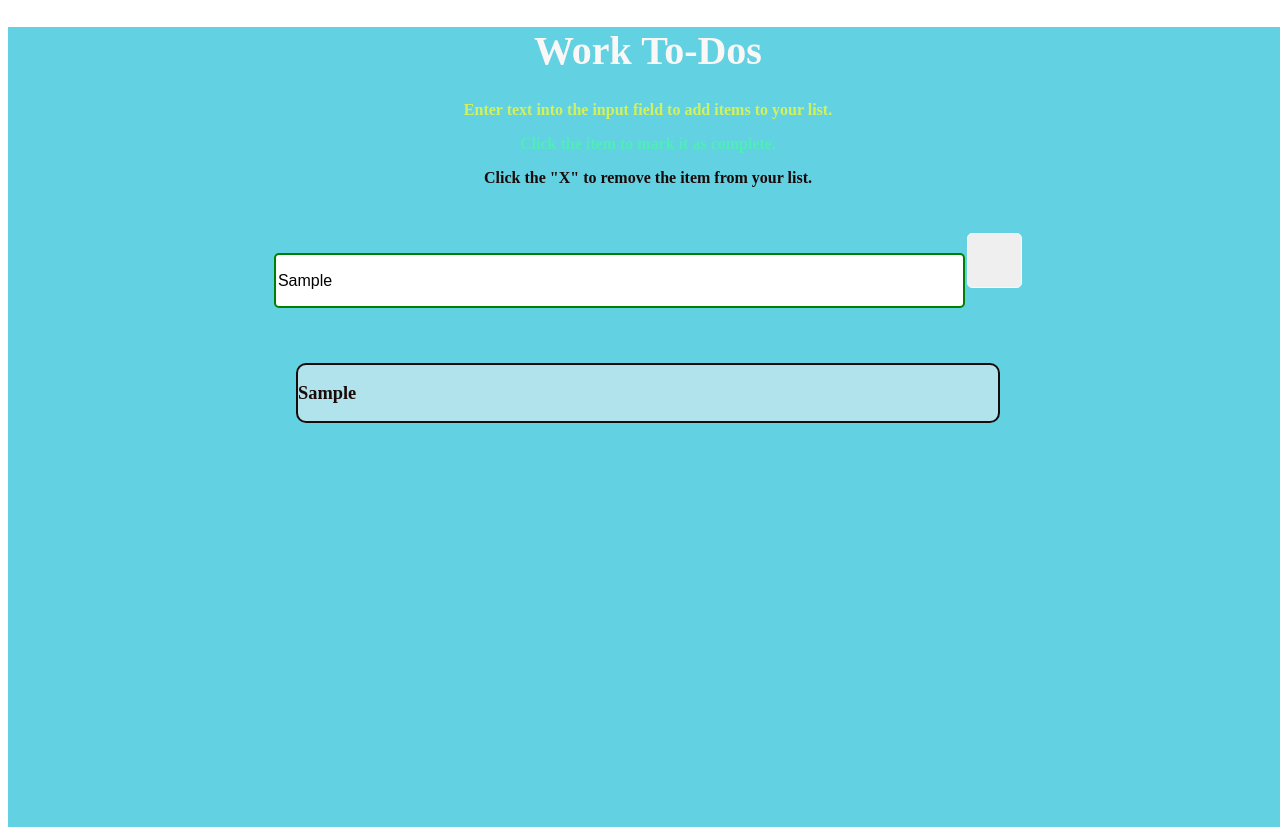
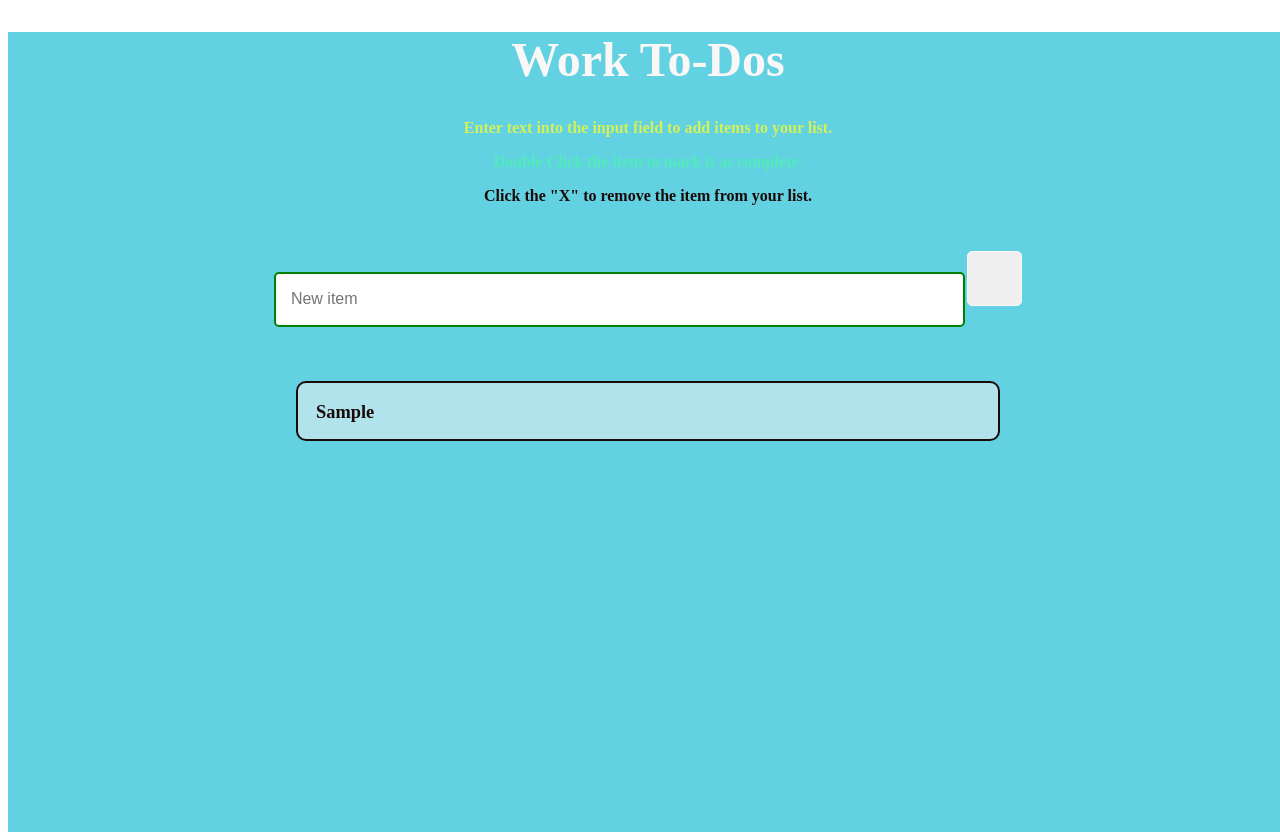
Before and after one commit to Samson1340/To-do-list, a plain HTML site: page index.html in a window 1280 px wide. Both pictures are taken after typing "Sample" into the empty fields and a click on the button 994 px from the left and 260 px from the top of the page. Drawn offline with Linux system fonts and the light colour scheme; some icons are missing.

Commit message:
Final Commit

```diff
--- a/index.html
+++ b/index.html
@@ -12,7 +12,7 @@
     <main>
         <h1>Work To-Dos</h1>
         <p>Enter text into the input field to add items to your list.</p>
-        <p>Click the item to mark it as complete.</p>
+        <p>Double Click the item to mark it as complete.</p>
         <p>Click the "X" to remove the item from your list.</p>
         <form id="form">
             <input type="text" name="new-item" id="new-item" placeholder="New item"/>
@@ -20,10 +20,7 @@
             <span class="error-msg"></span>
         </form>
         <div class="list-items">
-            <!-- <div class="list-single-item">
-                <p>this is my first item</p>
-                <span class="close"><i class="lni lni-close"></i></span>
-            </div> -->
+
         </div>
     </main>
     <script src="./main.js"></script>
--- a/main.js
+++ b/main.js
@@ -5,9 +5,12 @@ const listItems = document.querySelector(".list-items");
 const errorMsg = document.querySelector(".error-msg");
 
 
+// On submit validation part
+
 form.addEventListener("submit", (e) => {
     e.preventDefault();
     let value = newItem.value;
+    newItem.value = "";
 
     if(!checkValue(value)){
 
@@ -16,38 +19,45 @@ form.addEventListener("submit", (e) => {
         newItem.classList.add("error1");
 
     }
-    // else if(!isLetter(value)){
-    //     errorMsg.innerHTML = "The new item not be Number";
-    //     errorMsg.classList.add("error");
-    //     newItem.classList.add("error1");
-
-    // }
-
+    else if(!isLetter(value)){
+        errorMsg.innerHTML = "The new item not be Number";
+        errorMsg.classList.add("error");
+        newItem.classList.add("error1");
+    }
     else{
         errorMsg.innerHTML = " ";
         errorMsg.classList.remove("error");
         newItem.classList.remove("error1");
         newItem.classList.add("success");
-        creatList(value);
+        createList(value);
     }
+});
 
-});
+
+
+// function for to check the empty values
 
 function checkValue(value) {
     return value.length === 0 ? false : true;
 }
 
-// function isLetter(value) {
-//     return isNumber(value) ? false : true;
-// }
+// function for to check the input is Number or not
+
+function isLetter(value) {
+    return isNaN(value) ? true : false;
+}
 
 
-function creatList(value){
+
+// function for creating the new to do list items
+
+function createList(value){
     let div = document.createElement('div');
     div.className = "list-single-item";
 
     let p = document.createElement('p');
     let text = document.createTextNode(value);
+    p.className = "list";
     p.appendChild(text);
 
     let span = document.createElement('span');
@@ -59,12 +69,31 @@ function creatList(value){
     div.appendChild(p);
     div.appendChild(span);
     listItems.appendChild(div);
+    deleteList();
+    completed(value);
+
 }
 
-var close = document.getElementsByClassName("close");
+// Function for completed tasks mark
 
-close.addEventListener("click", function() {
-    let div = this.parentElement;
-    // div.remove();
-    div.style.display = "none";
-});
+function completed(value){
+    const div = document.querySelectorAll(".list-single-item");
+    const list = document.querySelectorAll(".list");
+    for (let i = 0; i < div.length; i++) {
+    div[i].addEventListener("dblclick", (event) => {
+        list[i].textContent = value + " : Completed";
+        list[i].style.color = "green";
+    });
+}
+}
+
+// Function for delete a list function
+
+function deleteList(){
+const close = document.querySelectorAll(".close");
+for (let i = 0; i < close.length; i++) {
+close[i].addEventListener("click", (event) => {
+        close[i].parentElement.remove();
+    });
+}
+}
--- a/style.scss
+++ b/style.scss
@@ -19,9 +19,9 @@ main{
     height: 100vh;
     background-color: $bs-main-bg;
     text-align: center;
-    // padding-top: 1px;
+
     h1{
-        font-size: 5em;
+        font-size: 6em;
         color: $bs-main-white;
     }
     p{
@@ -48,6 +48,7 @@ main{
             border-radius: 5px;
             font-size: 2em;
             border: none;
+            padding-left: 15px;
         }
         button{
             width: 55px;
@@ -55,14 +56,15 @@ main{
             border-radius: 5px;
             border: 1px solid $bs-main-white;
             cursor: pointer;
-            // font-size: 2.4em;
+
         }
         .error-msg{
             display: block;
             width: 100%;
             height: 20px;
-            padding: 3px 0 0 20px;
+            padding: 3px 0 0 35px;
             text-align: left;
+            font-size: 2em;
         }
         .error{
             color: red;
@@ -93,11 +95,11 @@ main{
             p{
                 color: $bs-main-black;
                 font-size: 2.3rem;
-                padding-left: 20px-;
+                padding-left: 18px;
             }
             .close{
                 font-size: 2.4em;
-                padding-right: 15px;
+                padding-right: 18px;
                 cursor: pointer;
             }
             .close:hover{
```
Also changed, not shown: style.css, 1 other file.
